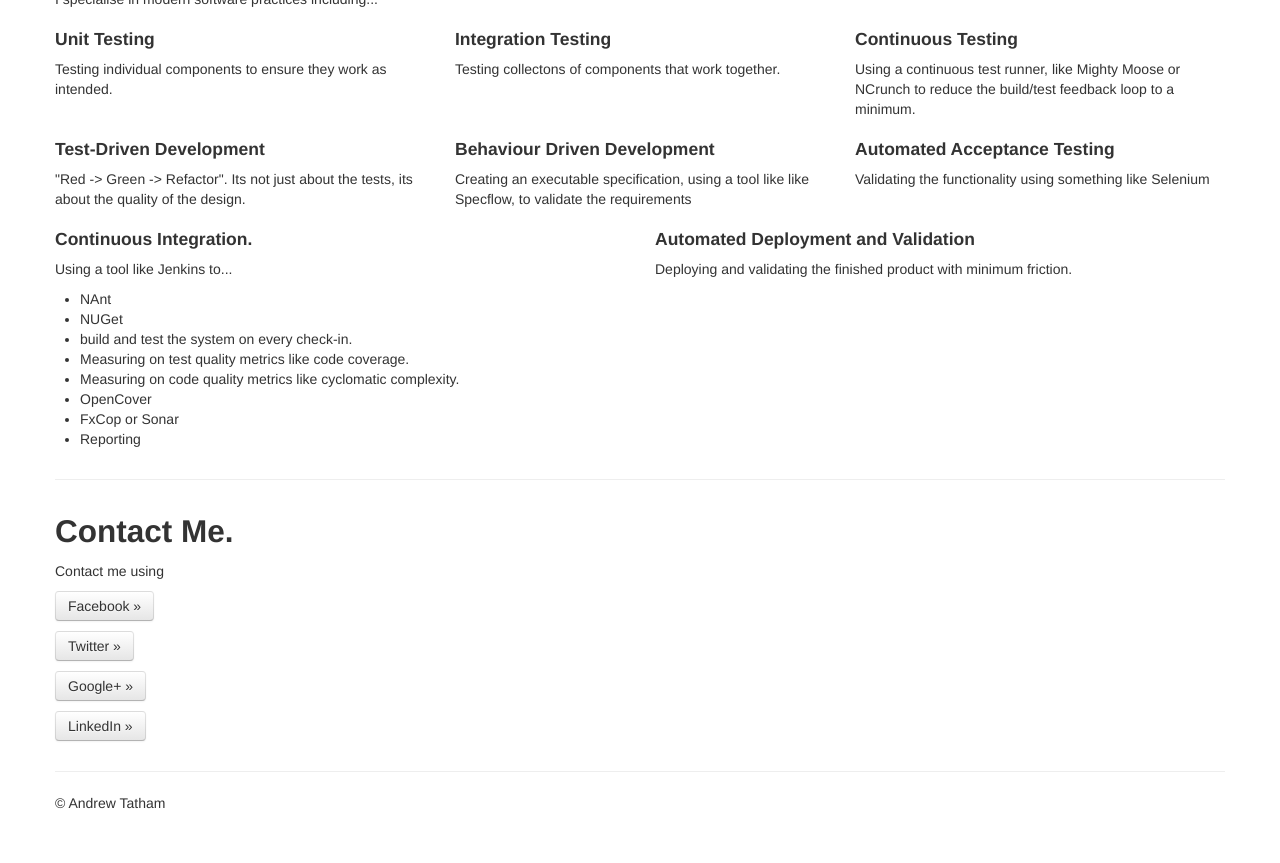
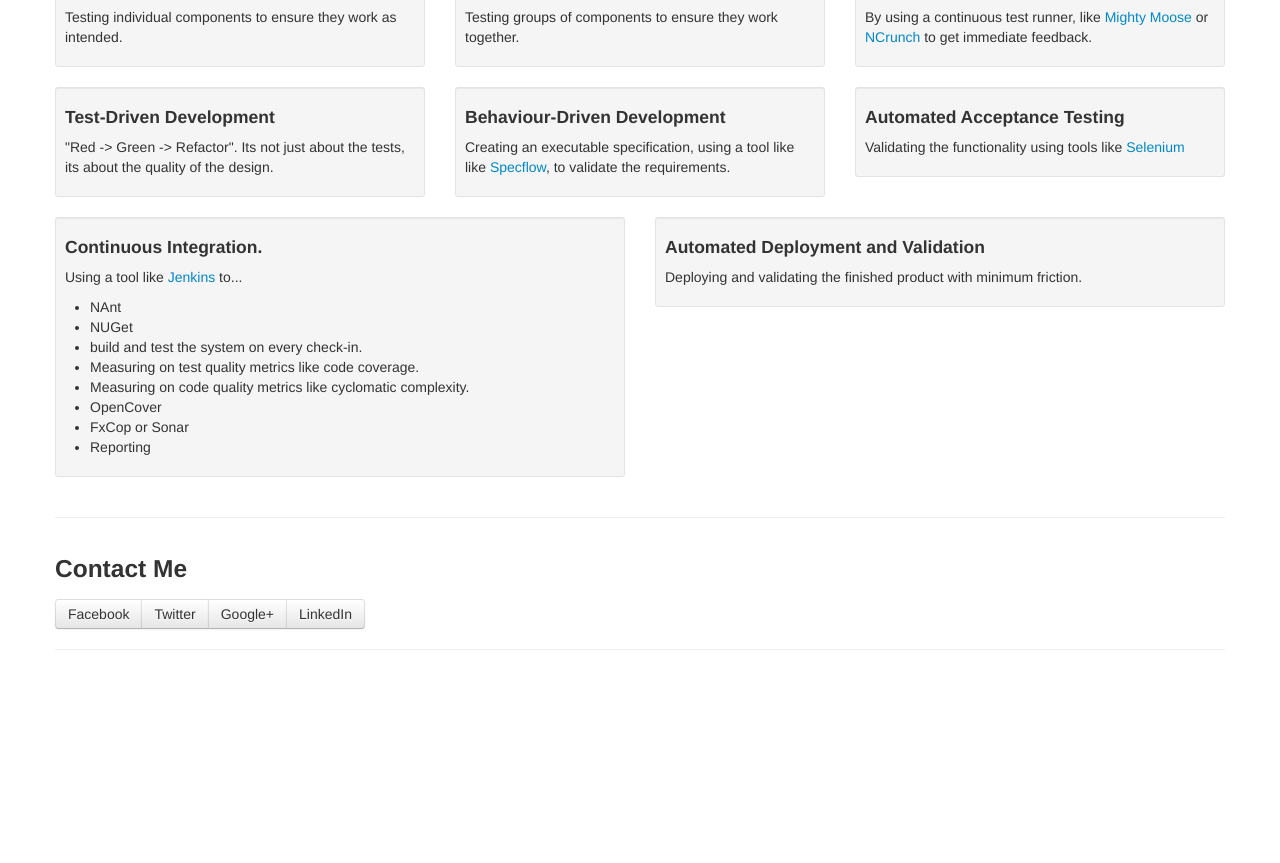
Before and after one commit to andrewtatham/at-website, a plain HTML site: page andrewtatham/public_html/index.html in a window 1280 px wide. Shown: the part 533-1396 px from the top of the page. After the commit the page ends 1244 px from the top, so only its background shows below. Drawn offline with nearby package versions, Linux system fonts and the light colour scheme.

Commit message:
Updated site with basic details some more

```diff
--- a/andrewtatham/public_html/index.html
+++ b/andrewtatham/public_html/index.html
@@ -59,49 +59,59 @@
             <p>I live in Leeds.</p>
         </div>
 
-        <hr>
+
+
+        <h3>My Expertise...</h3>
 
         <div class="row">
-            <div class="span12">
-                <h2>My Specialities.</h2>
-                <p>I specialise in modern software practices including...</p>
-
-
-                <div class="row">
-                    <div class="span4">
+            <div class="span4 ">
+                <div class="well well-small">
                     <h4>Unit Testing</h4>
                     <p>Testing individual components to ensure they work as intended.</p>
                 </div>
-                    <div class="span4">
-                        <h4>Integration Testing</h4>
-                        <p>Testing collectons of components that work together.</p>
+
             </div>
             <div class="span4">
+                <div class="well well-small">
+                    <h4>Integration Testing</h4>
+                    <p>Testing groups of components to ensure they work together.</p>
+                </div>
+            </div>
+            <div class="span4">
+                <div class="well well-small">
                     <h4>Continuous Testing</h4>
-                        <p>Using a continuous test runner, like Mighty Moose or NCrunch to reduce the build/test feedback loop to a minimum.</p>
+                    <p>By using a continuous test runner, like <a href="http://continuoustests.com/">Mighty Moose</a> or <a href="http://www.ncrunch.net/">NCrunch</a> to get immediate feedback.</p>
+                </div>
             </div>
         </div>
 
 
         <div class="row">
-                    <div class="span4">
+            <div class="span4 ">
+                <div class="well well-small">
                     <h4>Test-Driven Development</h4>
                     <p>"Red -> Green -> Refactor". Its not just about the tests, its about the quality of the design.</p>
                 </div>
-                    <div class="span4">
-                        <h4>Behaviour Driven Development</h4>
-                        <p>Creating an executable specification, using a tool like like Specflow, to validate the requirements</p>
             </div>
             <div class="span4">
-                        <h4>Automated Acceptance Testing</h4>
-                        <p>Validating the functionality using something like Selenium</p>
+                <div class="well well-small">
+                    <h4>Behaviour-Driven Development</h4>
+                    <p>Creating an executable specification, using a tool like like <a href="http://www.specflow.org/">Specflow</a>, to validate the requirements.</p>
                 </div>
             </div>
 
+            <div class="span4">
+                <div class="well well-small">
+                    <h4>Automated Acceptance Testing</h4>
+                    <p>Validating the functionality using tools like <a href="http://docs.seleniumhq.org/">Selenium</a></p>
+                </div>
+            </div>
+        </div>
         <div class="row">
             <div class="span6">
+                <div class="well well-small">
                     <h4>Continuous Integration.</h4>
-                        <p>Using a tool like Jenkins to...</p>
+                    <p>Using a tool like <a href="http://jenkins-ci.org/">Jenkins</a> to...</p>
                     <ul>
                         <li>NAnt</li>
                         <li>NUGet</li>
@@ -113,34 +123,28 @@
                         <li>Reporting</li>
                     </ul>
                 </div>
+            </div>
             <div class="span6">
+                <div class="well well-small">
                     <h4>Automated Deployment and Validation</h4>
                     <p>Deploying and validating the finished product with minimum friction.</p>
                 </div>
+            </div>
 
+        </div>
+        <hr />
+        <div class="row">
+            <div class="span12">
+                <h3>Contact Me</h3>
+                <div class="btn-group">
+                    <a class="btn" rel="me" href="https://www.facebook.com/andrewtatham">Facebook</a>
+                    <a class="btn" rel="me" href="https://twitter.com/andrewtatham">Twitter</a>
+                    <a class="btn" rel="me" href="https://plus.google.com/106580203311280649126">Google+</a>
+                    <a class="btn" rel="me" href="http://uk.linkedin.com/in/andrewtatham">LinkedIn</a>
                 </div>
             </div>
         </div>
-        <hr>
-
-        <div class="row">
-            <div class="offset8">
-            </div>
-            <div class="span4">
-                <h2>Contact Me.</h2>
-                <p>Contact me using</p>
-                <p><a class="btn" rel="author" href="https://www.facebook.com/andrewtatham">Facebook &raquo;</a></p>
-                <p><a class="btn" rel="author" href="https://twitter.com/andrewtatham">Twitter &raquo;</a></p>
-                <p><a class="btn" rel="author" href="https://plus.google.com/106580203311280649126">Google+ &raquo;</a></p>
-                <p><a class="btn" rel="author" href="http://uk.linkedin.com/in/andrewtatham">LinkedIn &raquo;</a></p>
-            </div>
-        </div>
-
-        <hr>
-
-        <footer>
-            <p>&copy; Andrew Tatham</p>
-        </footer>
+        <hr />
 
     </div>
     <!-- /container -->
```
Lines whose indentation alone changed are shown as unchanged.
